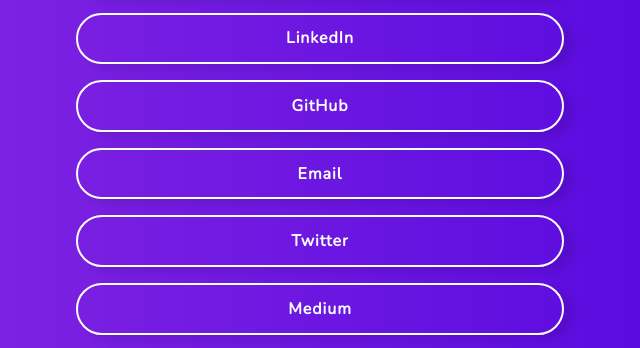
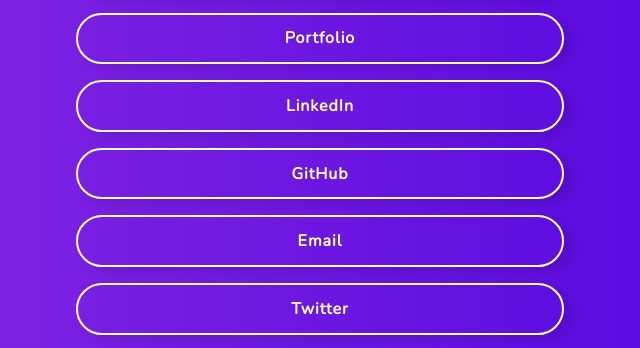
Before and after one commit to shubham0809200/linklist, a plain HTML site: page index.html in a window 1280 px wide. Shown: the part 427-775 px from the top of the page, 320-960 px from the left. Drawn offline with nearby package versions, Linux system fonts and the light colour scheme.

Commit message:
added portfolio

```diff
--- a/index.html
+++ b/index.html
@@ -49,6 +49,7 @@
 
     const links = [
         { text: "Schedule 1:1 call", url: "https://topmate.io/shubhamkr", icon: "fa-linkedin" },
+        { text: "Portfolio", url: "https://shubhamkr.web.app/", icon: "fa-linkedin" },
         { text: "LinkedIn", url: "https://www.linkedin.com/in/ishubhamkr/", icon: "fa-linkedin" },
         { text: "GitHub", url: "https://github.com/shubham0809200", icon: "fa-github" },
         { text: "Email", url: "mailto:shubham.kr08092000@gmail.com", icon: "far fa-envelope" },
@@ -62,6 +63,7 @@
     links.forEach(link => {
         const a = document.createElement("a");
         a.href = link.url;
+        a.target = "_blank";
         a.innerHTML = `<div class="link"><p>${link.text}</p></div>`;
         container.appendChild(a);
     });
```
